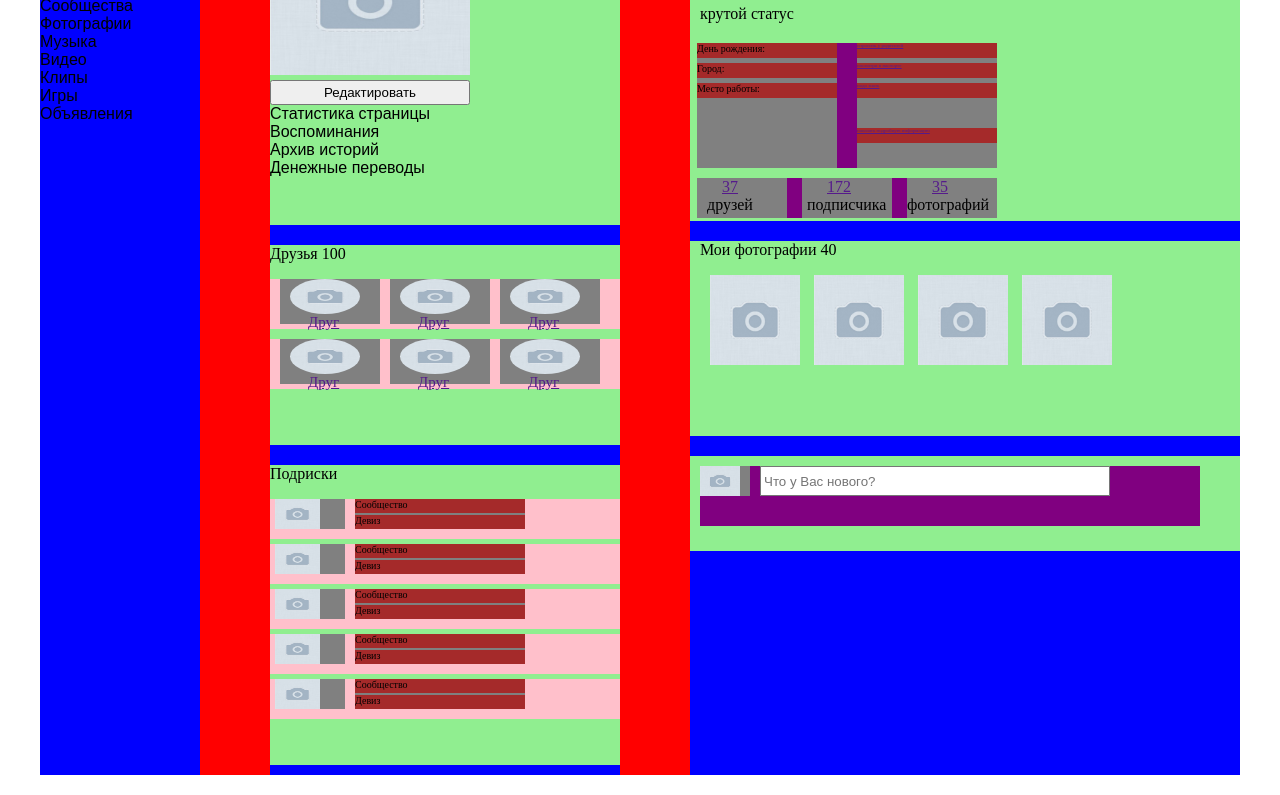
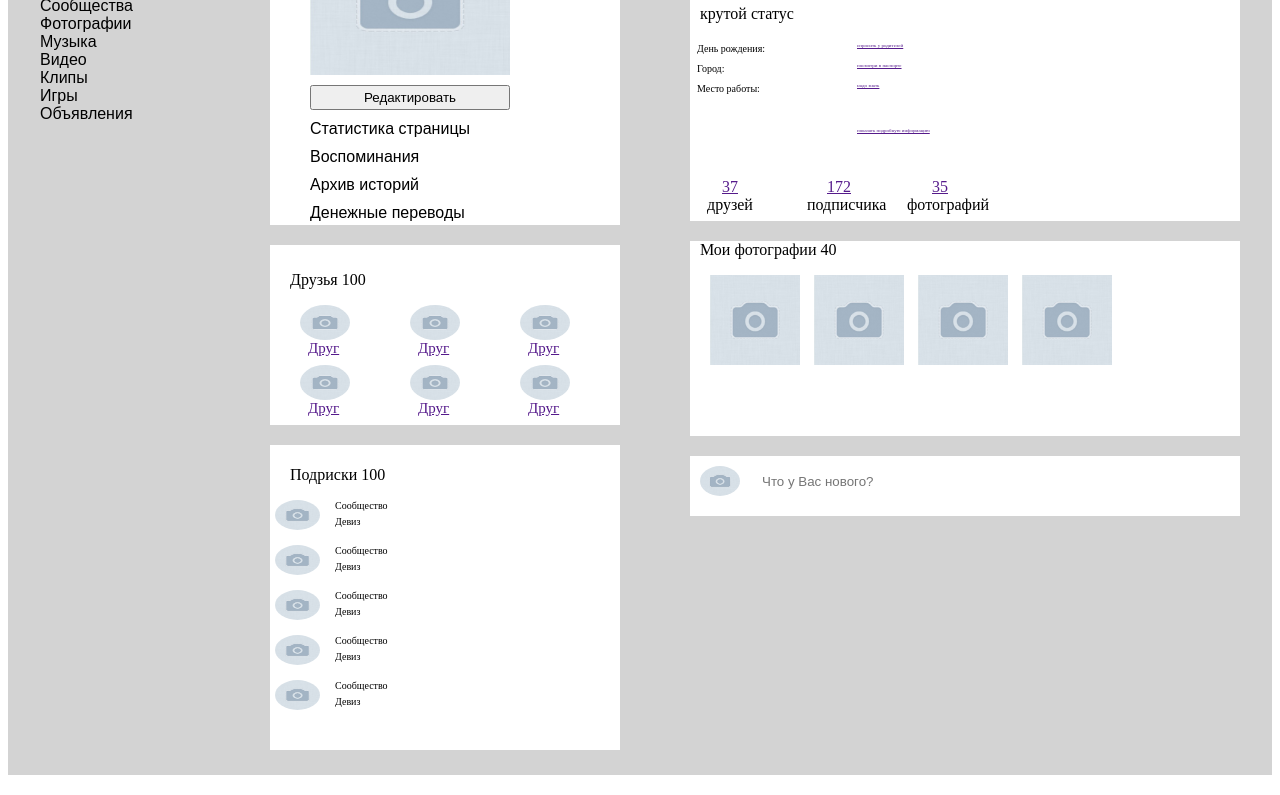
Before and after one commit to PIPA000/VK_Abil, a plain HTML site: page index.html in a window 1280 px wide. Shown: the part 153-948 px from the top of the page. Drawn offline with Linux system fonts and the light colour scheme.

Commit message:
Add files via upload

```diff
--- a/index.html
+++ b/index.html
@@ -1,16 +1,19 @@
-<div style="height: 50px; background-color: red;">
-	<div style="height: 50px; width:1200px; margin: 0 auto; background-color: blue;display: flex;">
-		<div style="height:50px;width: 250px;background-color: purple;">
+<div style="background-color: lightgray;">
+	<div style="height: 50px; background-color: white;">
+		<div style="height: 50px; width:1200px; margin: 0 auto;display: flex;">
+			<div style="height:50px;width: 250px;">
 				<img src="vk.svg" style="height:30px;width: 200px;margin-top: 10px;">
 			</div>
-		<div style="height:50px;width: 750px;background-color: purple; margin-left: 70px;">
-			<input type="" name="" placeholder="Поиск" style="height:30px; margin-top: 20px; border-radius: 10px;">
+			<div style="height:50px;width: 750px; margin-left: 70px;">
+				<input type="" name="" placeholder="Поиск" style="height:30px; margin-top: 10px; border-radius: 10px;border: 1px solid black;">
 			</div>
-		<div style="height:50px;width: 80px;background-color: purple; margin-left: 50px;"></div>
+			<div style="height:50px;width: 80px; margin-left: 50px;">
+				<h4 style="margin-left:25px">****</h4>
 			</div>
 		</div>
-<div style="height:850px; width: 1200px; background-color:red; margin: 20px auto; display: flex;">
-	<div style="height:850px; width:250px; background-color:blue;">
+	</div>
+	<div style="height:850px; width: 1200px; ; margin: 20px auto; display: flex;">
+		<div style="height:850px; width:250px; ">
 			<div>
 				<a href="" style="text-decoration: none; color:black; font-family: Arial">Моя страница</a>
 			</div>
@@ -46,188 +49,189 @@
 			</div>
 
 		</div>
-	<div style="height:850px; width:350px; background-color:blue;margin-left: 70px;">
-		<div style="height: 300px; width:350px; background-color:lightgreen;">
-			<img src="ava.jpg" style="height: 150px; width:200px">
-			<button style="height:25px;width: 200px; margin-top: 5px;">Редактировать</button>
-			<div>
-			<a href="" style="text-decoration: none; color:black; font-family: Arial">Статистика страницы</a>
+		<div style="height:850px; width:350px; margin-left: 70px;">
+			<div style="height: 300px; width:350px; background-color:white;">
+				<img src="ava.jpg" style="height: 150px; width:200px; margin-left: 40px;">
+				<button style="height:25px;width: 200px; margin-top: 10px;; margin-left: 40px">Редактировать</button>
+				<div style="margin-top:10px">
+				<a href="" style="text-decoration: none; color:black; font-family: Arial; margin-left: 40px; ">Статистика страницы</a>
 				</div>
-			<div>
-			<a href="" style="text-decoration: none; color:black; font-family: Arial">Воспоминания</a>
+				<div style="margin-top:10px">
+				<a href="" style="text-decoration: none; color:black; font-family: Arial; margin-left: 40px; ">Воспоминания</a>
 				</div>
-			<div>
-			<a href="" style="text-decoration: none; color:black; font-family: Arial">Архив историй	</a>
+				<div style="margin-top:10px">
+				<a href="" style="text-decoration: none; color:black; font-family: Arial; margin-left: 40px;">Архив историй	</a>
 				</div>
-			<div>
-			<a href="" style="text-decoration: none; color:black; font-family: Arial">Денежные переводы</a>
+				<div style="margin-top:10px">
+				<a href="" style="text-decoration: none; color:black; font-family: Arial; margin-left: 40px;">Денежные переводы</a>
 				</div>
 			</div>
-		<div style="height: 200px; width:350px; background-color:lightgreen; margin-top: 20px;">
-			<p>Друзья 100</p>
-			<div style="height:50px;width: 350px; margin-top: 10px; background-color: pink;display: flex;">
-				<div style="height: 45px;width: 100px;background-color: grey;margin-left: 10px;">
-					<img src="ava.jpg" style="height: 35px;width: 70px;border-radius: 50%;margin-left: 10px;">
+			<div style="height: 170px; width:350px; background-color:white; margin-top: 20px;padding-top: 10px;">
+				<p style="margin-left: 20px;">Друзья 100</p>
+				<div style="height:50px;width: 350px; margin-top:10px ;display: flex;">
+					<div style="height: 45px;width: 100px;margin-left: 10px;">
+						<img src="ava.jpg" style="height: 35px;width: 50px;border-radius: 50%;margin-left: 20px;">
 						<a href="" style="font-size: 15px;margin-left: 28px;">Друг</a>
 					</div>
-				<div style="height: 45px;width: 100px;background-color: grey;margin-left: 10px;">
-					<img src="ava.jpg" style="height: 35px;width: 70px;border-radius: 50%;margin-left: 10px;">
+					<div style="height: 45px;width: 100px;margin-left: 10px;">
+						<img src="ava.jpg" style="height: 35px;width: 50px;border-radius: 50%;margin-left: 20px;">
 						<a href="" style="font-size: 15px;margin-left: 28px;">Друг</a>
 					</div>
-				<div style="height: 45px;width: 100px;background-color: grey;margin-left: 10px;">
-					<img src="ava.jpg" style="height: 35px;width: 70px;border-radius: 50%;margin-left: 10px;">
+					<div style="height: 45px;width: 100px;margin-left: 10px;">
+						<img src="ava.jpg" style="height: 35px;width: 50px;border-radius: 50%;margin-left: 20px;">
 						<a href="" style="font-size: 15px;margin-left: 28px;">Друг</a>
 					</div>
 				</div>
-			<div style="height:50px;width: 350px; margin-top: 10px; background-color: pink; display: flex;">
-				<div style="height: 45px;width: 100px;background-color: grey;margin-left: 10px;">
-					<img src="ava.jpg" style="height: 35px;width: 70px;border-radius: 50%;margin-left: 10px;">
+				<div style="height:50px;width: 350px; margin-top: 10px; display: flex;">
+					<div style="height: 45px;width: 100px;margin-left: 10px;">
+						<img src="ava.jpg" style="height: 35px;width: 50px;border-radius: 50%;margin-left: 20px;">
 						<a href="" style="font-size: 15px;margin-left: 28px;">Друг</a>
 					</div>
-				<div style="height: 45px;width: 100px;background-color: grey;margin-left: 10px;">
-					<img src="ava.jpg" style="height: 35px;width: 70px;border-radius: 50%;margin-left: 10px;">
+					<div style="height: 45px;width: 100px;margin-left: 10px;">
+						<img src="ava.jpg" style="height: 35px;width: 50px;border-radius: 50%;margin-left: 20px;">
 						<a href="" style="font-size: 15px;margin-left: 28px;">Друг</a>
 					</div>
-				<div style="height: 45px;width: 100px;background-color: grey;margin-left: 10px;">
-					<img src="ava.jpg" style="height: 35px;width: 70px;border-radius: 50%;margin-left: 10px;">
+					<div style="height: 45px;width: 100px;margin-left: 10px;">
+						<img src="ava.jpg" style="height: 35px;width: 50px;border-radius: 50%;margin-left: 20px;">
 						<a href="" style="font-size: 15px;margin-left: 28px;">Друг</a>
 					</div>
 				</div>
 			</div>
-		<div style="height: 300px; width:350px; background-color:lightgreen; margin-top:20px">
-			<p>Подриски</p>
-			<div style="height: 40px;width: 350px;background-color: pink;margin-top: 5px;display: flex;">
-				<div style="height:30px;width:70px;background-color: grey; margin-left: 5px;">
-					<img src="ava.jpg" style="height:30px;width:45px">
+			<div style="height: 300px; width:350px; background-color:white; margin-top:20px;padding-top:5px">
+				<p style="margin-left:20px">Подриски 100</p>
+				<div style="height: 40px;width: 350px;margin-top: 0px;display: flex;">
+					<div style="height:30px;width:50px; margin-left: 5px;">
+						<img src="ava.jpg" style="height:30px;width:45px;border-radius:50%">
 					</div>
-				<div style="height:30px;width:170px;background-color: grey; margin-left: 10px;">
-					<div style="height:14px;width:170px;background-color:brown;">
+					<div style="height:30px;width:170px; margin-left: 10px;">
+						<div style="height:14px;width:170px">
 							<p style="font-size:10px; margin-top: 0px;">Сообщество</p>
 						</div>
-					<div style="height:14px;width:170px;background-color:brown;margin-top: 2px;">
+						<div style="height:14px;width:170px;margin-top: 2px;">
 							<p style="font-size:10px;margin-top: 0px;">Девиз</p>
 						</div>
 					</div>
 				</div>
-			<div style="height: 40px;width: 350px;background-color: pink;margin-top: 5px;display: flex;">
-				<div style="height:30px;width:70px;background-color: grey; margin-left: 5px;">
-					<img src="ava.jpg" style="height:30px;width:45px">
+				<div style="height: 40px;width: 350px;margin-top: 5px;display: flex;">
+					<div style="height:30px;width:50px; margin-left: 5px;">
+						<img src="ava.jpg" style="height:30px;width:45px;border-radius:50%">
 					</div>
-				<div style="height:30px;width:170px;background-color: grey; margin-left: 10px;">
-					<div style="height:14px;width:170px;background-color:brown;">
+					<div style="height:30px;width:170px; margin-left: 10px;">
+						<div style="height:14px;width:170px;">
 							<p style="font-size:10px; margin-top: 0px;">Сообщество</p>
 						</div>
-					<div style="height:14px;width:170px;background-color:brown;margin-top: 2px;">
+						<div style="height:14px;width:170px;margin-top: 2px;">
 							<p style="font-size:10px;margin-top: 0px;">Девиз</p>
 						</div>
 					</div>
 				</div>
-			<div style="height: 40px;width: 350px;background-color: pink;margin-top: 5px;display: flex;">
+				<div style="height: 40px;width: 350px;margin-top: 5px;display: flex;">
 
-				<div style="height:30px;width:70px;background-color: grey; margin-left: 5px;">
-					<img src="ava.jpg" style="height:30px;width:45px">
+					<div style="height:30px;width:50px; margin-left: 5px;">
+						<img src="ava.jpg" style="height:30px;width:45px;border-radius:50%">
 					</div>
-				<div style="height:30px;width:170px;background-color: grey; margin-left: 10px;">
-					<div style="height:14px;width:170px;background-color:brown;">
+					<div style="height:30px;width:170px; margin-left: 10px;">
+						<div style="height:14px;width:170px;">
 							<p style="font-size:10px; margin-top: 0px;">Сообщество</p>
 						</div>
-					<div style="height:14px;width:170px;background-color:brown;margin-top: 2px;">
+						<div style="height:14px;width:170px;margin-top: 2px;">
 							<p style="font-size:10px;margin-top: 0px;">Девиз</p>
 						</div>
 					</div>
 				</div>
-			<div style="height: 40px;width: 350px;background-color: pink;margin-top: 5px;display: flex;">
+				<div style="height: 40px;width: 350px;margin-top: 5px;display: flex;">
 
-				<div style="height:30px;width:70px;background-color: grey; margin-left: 5px;">
-					<img src="ava.jpg" style="height:30px;width:45px">
+					<div style="height:30px;width:50px;margin-left: 5px;">
+						<img src="ava.jpg" style="height:30px;width:45px;border-radius:50%">
 					</div>
-				<div style="height:30px;width:170px;background-color: grey; margin-left: 10px;">
-					<div style="height:14px;width:170px;background-color:brown;">
+					<div style="height:30px;width:170px; margin-left: 10px;">
+						<div style="height:14px;width:170px;">
 							<p style="font-size:10px; margin-top: 0px;">Сообщество</p>
 						</div>
-					<div style="height:14px;width:170px;background-color:brown;margin-top: 2px;">
+						<div style="height:14px;width:170px;margin-top: 2px;">
 							<p style="font-size:10px;margin-top: 0px;">Девиз</p>
 						</div>
 					</div>
 				</div>
-			<div style="height: 40px;width: 350px;background-color: pink;margin-top: 5px;display: flex;">
+				<div style="height: 40px;width: 350px;margin-top: 5px;display: flex;">
 
-				<div style="height:30px;width:70px;background-color: grey; margin-left: 5px;">
-					<img src="ava.jpg" style="height:30px;width:45px">
+					<div style="height:30px;width:50px; margin-left: 5px;">
+						<img src="ava.jpg" style="height:30px;width:45px;border-radius:50%">
 					</div>
-				<div style="height:30px;width:170px;background-color: grey; margin-left: 10px;">
-					<div style="height:14px;width:170px;background-color:brown;">
+					<div style="height:30px;width:170px; margin-left: 10px;">
+						<div style="height:14px;width:170px;">
 							<p style="font-size:10px; margin-top: 0px;">Сообщество</p>
 						</div>
-					<div style="height:14px;width:170px;background-color:brown;margin-top: 2px;">
+						<div style="height:14px;width:170px;margin-top: 2px;">
 							<p style="font-size:10px;margin-top: 0px;">Девиз</p>
 						</div>
 					</div>
 				</div>
 			</div>
 		</div>
-	<div style="height:850px; width:550px; background-color:blue;margin-left: 70px;">
-		<div style="height: 275px;width: 550px; background-color: lightgreen;">
+		<div style="height:850px; width:550px; margin-left: 70px;">
+			<div style="height: 275px;width: 550px; background-color: white;">
 				<h1 style="margin-left: 10px;">**************</h1>
 				<p style="margin-left: 10px;">крутой статус</p>
-			<div style="height:125px; width: 300px;background-color: purple;margin-top: 20px;margin-left: 7px;display: flex;">
-				<div style="height:125px;width:140px;background-color:grey;">
-					<div style="height: 15px; width: 140px;background-color: brown;">
+				<div style="height:125px; width: 300px;margin-top: 20px;margin-left: 7px;display: flex;">
+					<div style="height:125px;width:140px;">
+						<div style="height: 15px; width: 140px;">
 							<p style="font-size:10px;margin-top: 0;">День рождения:</p>
 						</div>
-					<div style="height: 15px; width: 140px;background-color: brown;margin-top: 5px;">
+						<div style="height: 15px; width: 140px;margin-top: 5px;">
 							<p style="font-size:10px;margin-top: 0;">Город:</p>
 						</div>
-					<div style="height: 15px; width: 140px;background-color: brown;margin-top: 5px;">
+						<div style="height: 15px; width: 140px;margin-top: 5px;">
 							<p style="font-size:10px;margin-top: 0;">Место работы:</p>
 						</div>
 					</div>
-				<div style="height:125px;width:140px;background-color:grey;margin-left: 20px;">
-					<div style="height: 15px; width: 140px;background-color: brown;">
+					<div style="height:125px;width:140px;margin-left: 20px;">
+						<div style="height: 15px; width: 140px;">
 							<a href="" style="font-size:5px">спросить у родителей</a>
 						</div>
-					<div style="height: 15px; width: 140px;background-color: brown;margin-top: 5px;">
+						<div style="height: 15px; width: 140px;margin-top: 5px;">
 							<a href="" style="font-size:5px">посмотри в паспорте</a>
 						</div>
-					<div style="height: 15px; width: 140px;background-color: brown;margin-top: 5px;">
+						<div style="height: 15px; width: 140px;margin-top: 5px;">
 							<a href="" style="font-size: 5px;">надо знать</a>
 						</div>
-					<div style="height: 15px; width: 140px;background-color: brown;margin-top: 30px;">
+						<div style="height: 15px; width: 140px;margin-top: 30px;">
 							<a href="" style="font-size:5px">показать подробную информацию</a>
 						</div>
 					</div>
 				</div>
-			<div style="height:40px;width:300px; background-color: purple; margin-top:10px;margin-left: 7px;display: flex;">
-				<div style="height:40px;width:90px;background-color:grey;">
+				<div style="height:40px;width:300px;  margin-top:10px;margin-left: 7px;display: flex;">
+					<div style="height:40px;width:90px;">
 						<a href="" style="margin-left: 25px;">37</a>
 						<p style="margin-top: 0;margin-left: 10px;">друзей</p>
 					</div>
-				<div style="height:40px;width:90px;background-color:grey;margin-left: 15px;">
+					<div style="height:40px;width:90px;margin-left: 15px;">
 						<a href="" style="margin-left: 25px;">172</a>
 						<p style="margin-top: 0;margin-left: 5px;">подписчика</p>
 					</div>
-				<div style="height:40px;width:90px;background-color:grey;margin-left: 15px;">
+					<div style="height:40px;width:90px;margin-left: 15px;">
 						<a href="" style="margin-left: 25px;">35</a>
 						<p style="margin-top: 0;">фотографий</p>
 					</div>
 				</div>
 			</div>
-		<div style="height: 195px;width: 550px; background-color: lightgreen; margin-top: 20px;">
+			<div style="height: 195px;width: 550px; background-color:white; margin-top: 20px;">
 				<p style="margin-left: 10px;">Мои фотографии 40</p>
 				<img src="ava.jpg" style="height:90px; width: 90px;margin-left: 20px;">
 				<img src="ava.jpg" style="height:90px; width: 90px;margin-left: 10px;">
 				<img src="ava.jpg" style="height:90px; width: 90px;margin-left: 10px;">
 				<img src="ava.jpg" style="height:90px; width: 90px;margin-left: 10px;">
 			</div>
-		<div style="height: 85px;width: 550px; background-color: lightgreen; margin-top:20px;padding-top: 10px;" >
-			<div style="height:60px;width: 500px;background-color: purple;margin-left: 10px;display: flex;">
-				<div style="height:30px;width:50px ;background-color: grey;">
-					<img src="ava.jpg" style="height:30px;width:40px">
+			<div style="height: 50px;width: 550px; background-color:white; margin-top:20px;padding-top: 10px;" >
+				<div style="height:60px;width: 500px;margin-left: 10px;display: flex;">
+					<div style="height:30px;width:50px ;">
+						<img src="ava.jpg" style="height:30px;width:40px;border-radius:50%">
 					</div>
 					<div style="height:30px;width:350px ;background-color: grey;margin-left: 10px;">
-					<input type="" name="" placeholder="Что у Вас нового?" style="height:30px;width:350px">
+						<input type="" name="" placeholder="Что у Вас нового?" style="height:30px;width:350px;border:0px">
 					</div>
 				</div>
 			</div>
 		</div>
 	</div>
+</div>
```
Lines whose indentation alone changed are shown as unchanged.
